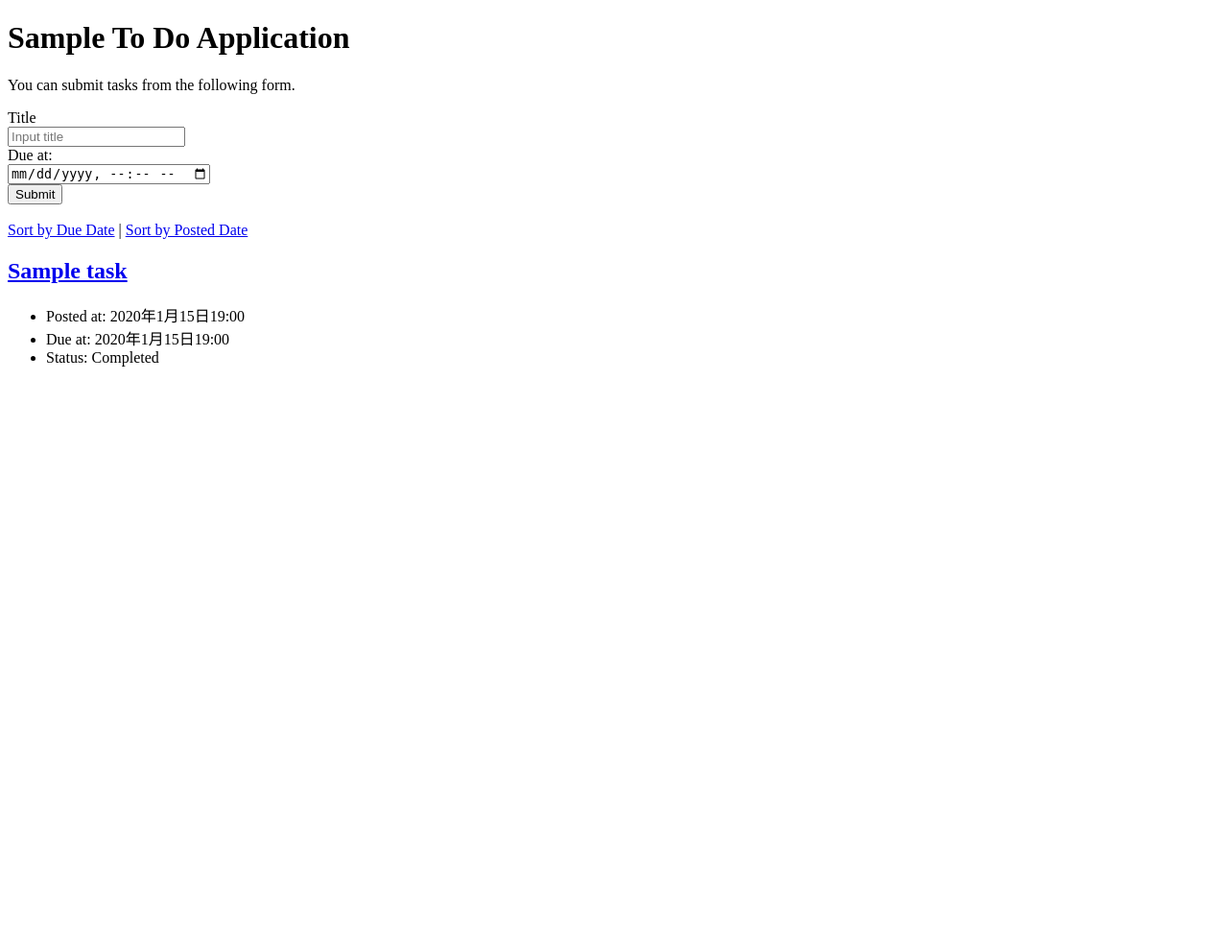
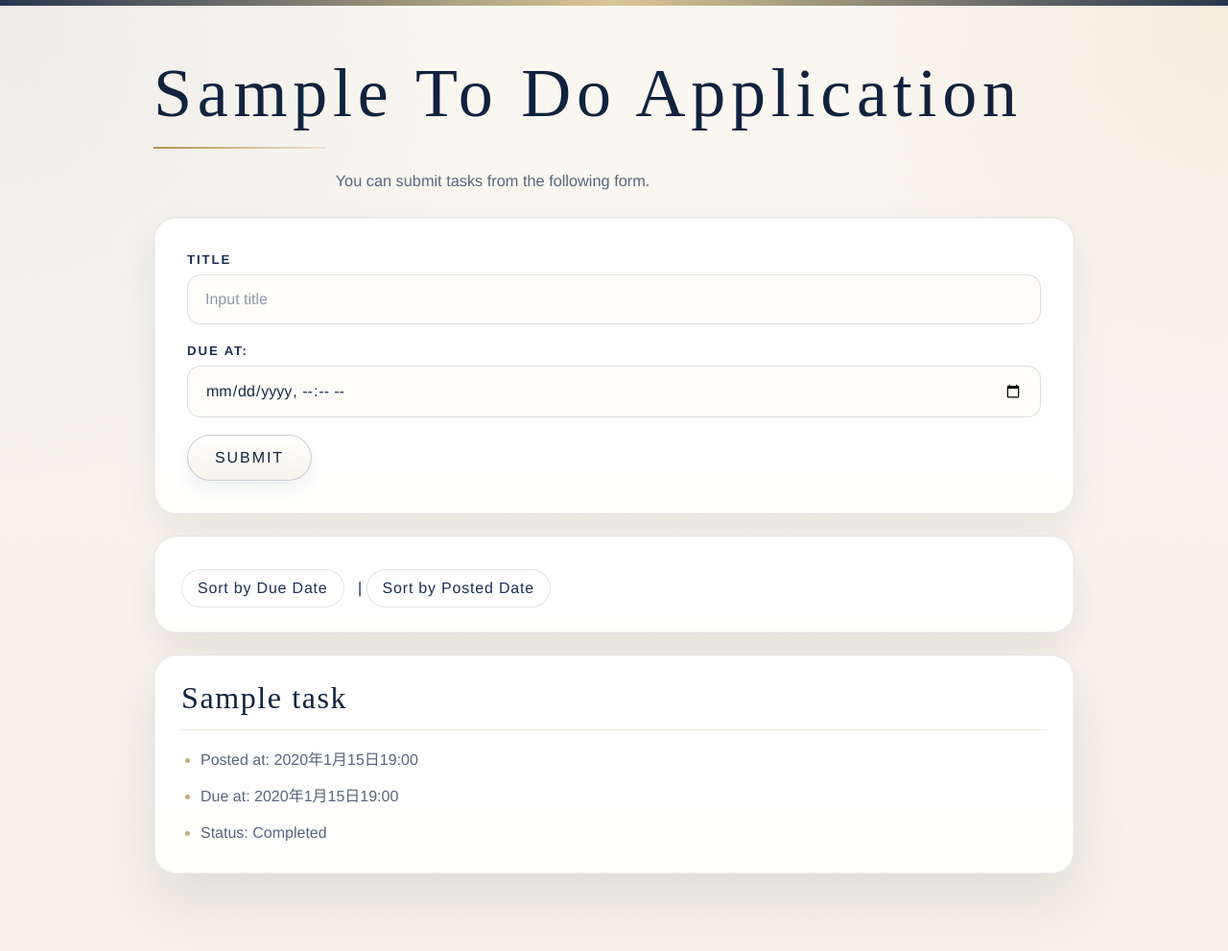
Before and after one commit to s1f102402697/django-test-exercise, a Django app: page / in a window 1280 px wide. Shown: the whole page at 96% size. Before the commit the page ends 382 px from the top, so only its background shows below. Run offline with Django 5.2, Linux system fonts and the light colour scheme; tables that the repository leaves empty hold one stand-in row (values such as "Sample post").

Commit message:
style: add shared todo page styling

```diff
--- /dev/null
+++ b/todo/static/todo/style.css
@@ -0,0 +1,310 @@
+:root {
+  --bg: #f6f1e8;
+  --bg-soft: #fbf8f2;
+  --surface: rgba(255, 255, 255, 0.94);
+  --surface-strong: #ffffff;
+  --line: rgba(23, 42, 74, 0.12);
+  --line-strong: rgba(23, 42, 74, 0.22);
+  --text-main: #16294a;
+  --text-subtle: #58657c;
+  --navy: #1b3054;
+  --navy-deep: #10223e;
+  --gold: #b69249;
+  --gold-soft: #d8c08a;
+  --shadow-soft: 0 18px 40px rgba(20, 37, 64, 0.08);
+  --shadow-card: 0 24px 60px rgba(20, 37, 64, 0.1);
+}
+
+* {
+  box-sizing: border-box;
+}
+
+html {
+  min-height: 100%;
+}
+
+body {
+  margin: 0;
+  min-height: 100vh;
+  padding: 56px 24px 80px;
+  display: flex;
+  flex-direction: column;
+  align-items: center;
+  gap: 22px;
+  color: var(--text-main);
+  background:
+    radial-gradient(circle at top right, rgba(214, 194, 150, 0.2), transparent 26%),
+    radial-gradient(circle at top left, rgba(27, 48, 84, 0.06), transparent 32%),
+    linear-gradient(180deg, var(--bg-soft), var(--bg));
+  font-family:
+    "Helvetica Neue", "Avenir Next", "Hiragino Sans", "Yu Gothic", sans-serif;
+  font-weight: 400;
+}
+
+body::before {
+  content: "";
+  position: fixed;
+  top: 0;
+  left: 0;
+  right: 0;
+  height: 6px;
+  background: linear-gradient(90deg, var(--navy-deep), var(--gold-soft), var(--navy-deep));
+  opacity: 0.9;
+}
+
+body > * {
+  width: min(960px, 100%);
+}
+
+h1,
+h2 {
+  margin: 0;
+  color: var(--navy-deep);
+  font-family:
+    "Times New Roman", "Hiragino Mincho ProN", "Yu Mincho", serif;
+  line-height: 1.15;
+}
+
+h1 {
+  position: relative;
+  padding-bottom: 16px;
+  font-size: clamp(2.5rem, 6vw, 4.5rem);
+  font-weight: 500;
+  letter-spacing: 0.08em;
+}
+
+h1::after {
+  content: "";
+  position: absolute;
+  left: 0;
+  bottom: 0;
+  width: min(180px, 28vw);
+  height: 2px;
+  background: linear-gradient(90deg, var(--gold), rgba(182, 146, 73, 0.15));
+}
+
+h2 {
+  font-size: clamp(1.35rem, 3.2vw, 2rem);
+  font-weight: 500;
+  letter-spacing: 0.05em;
+}
+
+p {
+  margin: -4px 0 0;
+  max-width: 64ch;
+  color: var(--text-subtle);
+  font-size: 1.02rem;
+  line-height: 1.9;
+  font-weight: 400;
+}
+
+form,
+body > div:not(.text),
+body > ul,
+.text {
+  position: relative;
+  background: linear-gradient(180deg, var(--surface-strong), var(--surface));
+  border: 1px solid var(--line);
+  border-radius: 24px;
+  box-shadow: var(--shadow-soft);
+}
+
+form {
+  padding: 34px;
+}
+
+body > div:not(.text),
+body > ul,
+.text {
+  padding: 26px 28px;
+}
+
+form::before,
+body > div:not(.text)::before,
+body > ul::before,
+.text::before {
+  content: "";
+  position: absolute;
+  inset: 0;
+  border-radius: inherit;
+  border: 1px solid rgba(182, 146, 73, 0.08);
+  pointer-events: none;
+}
+
+form > div + div {
+  margin-top: 18px;
+}
+
+label {
+  display: inline-block;
+  margin-bottom: 8px;
+  color: var(--navy);
+  font-size: 0.83rem;
+  font-weight: 600;
+  letter-spacing: 0.14em;
+  text-transform: uppercase;
+}
+
+input {
+  width: 100%;
+  padding: 16px 18px;
+  border: 1px solid rgba(23, 42, 74, 0.14);
+  border-radius: 14px;
+  outline: none;
+  color: var(--text-main);
+  background: #fffdf9;
+  box-shadow: inset 0 1px 0 rgba(255, 255, 255, 0.85);
+  font: inherit;
+  transition:
+    border-color 160ms ease,
+    box-shadow 160ms ease,
+    background-color 160ms ease;
+}
+
+input::placeholder {
+  color: #8f97a7;
+}
+
+input:focus {
+  border-color: rgba(182, 146, 73, 0.42);
+  background: #ffffff;
+  box-shadow:
+    0 0 0 4px rgba(182, 146, 73, 0.1),
+    0 10px 24px rgba(20, 37, 64, 0.06);
+}
+
+button,
+a {
+  transition:
+    color 160ms ease,
+    border-color 160ms ease,
+    background-color 160ms ease,
+    box-shadow 160ms ease,
+    transform 160ms ease;
+}
+
+button {
+  appearance: none;
+  padding: 14px 28px;
+  border: 1px solid rgba(27, 48, 84, 0.22);
+  border-radius: 999px;
+  color: var(--navy-deep);
+  background: linear-gradient(180deg, rgba(255, 255, 255, 0.96), rgba(247, 243, 235, 0.96));
+  box-shadow: 0 10px 20px rgba(20, 37, 64, 0.06);
+  font: inherit;
+  font-weight: 500;
+  letter-spacing: 0.12em;
+  text-transform: uppercase;
+  cursor: pointer;
+}
+
+button:hover,
+button:focus-visible {
+  transform: translateY(-1px);
+  border-color: rgba(182, 146, 73, 0.42);
+  background: linear-gradient(180deg, rgba(255, 255, 255, 1), rgba(242, 237, 227, 1));
+  box-shadow:
+    0 14px 28px rgba(20, 37, 64, 0.08),
+    inset 0 0 0 1px rgba(216, 192, 138, 0.14);
+}
+
+a {
+  color: var(--navy);
+  text-decoration: none;
+}
+
+a:hover,
+a:focus-visible {
+  color: var(--gold);
+}
+
+body > div:not(.text) > a {
+  display: inline-flex;
+  align-items: center;
+  justify-content: center;
+  margin: 8px 10px 0 0;
+  padding: 10px 16px;
+  border: 1px solid var(--line);
+  border-radius: 999px;
+  background: rgba(255, 255, 255, 0.82);
+  font-weight: 500;
+  letter-spacing: 0.05em;
+}
+
+body > div:not(.text) > a:hover,
+body > div:not(.text) > a:focus-visible {
+  border-color: rgba(182, 146, 73, 0.38);
+  box-shadow: 0 10px 22px rgba(20, 37, 64, 0.08);
+}
+
+.text {
+  margin-top: 0;
+  box-shadow: var(--shadow-card);
+}
+
+.text + .text {
+  margin-top: 18px;
+}
+
+.text h2 {
+  margin-bottom: 16px;
+  padding-bottom: 14px;
+  border-bottom: 1px solid rgba(182, 146, 73, 0.18);
+}
+
+.text h2 a {
+  color: var(--navy-deep);
+}
+
+.text h2 a:hover,
+.text h2 a:focus-visible {
+  color: var(--gold);
+}
+
+ul {
+  margin: 0;
+  padding-left: 1.25rem;
+}
+
+li {
+  color: var(--text-subtle);
+  line-height: 1.9;
+  font-weight: 400;
+}
+
+li::marker {
+  color: rgba(182, 146, 73, 0.75);
+}
+
+li + li {
+  margin-top: 8px;
+}
+
+br {
+  display: none;
+}
+
+@media (max-width: 720px) {
+  body {
+    padding: 36px 16px 56px;
+    gap: 18px;
+  }
+
+  form,
+  body > div:not(.text),
+  body > ul,
+  .text {
+    padding: 22px 20px;
+    border-radius: 20px;
+  }
+
+  button,
+  body > div:not(.text) > a {
+    width: 100%;
+    justify-content: center;
+  }
+
+  body > div:not(.text) > a {
+    margin-right: 0;
+  }
+}
--- a/todo/templates/todo/detail.html
+++ b/todo/templates/todo/detail.html
@@ -5,6 +5,7 @@
     <title>To Do Application</title>
     <meta charset="UTF-8" />
     <meta name="author" content="INIAD" />
+    <link rel="stylesheet" href="{% static 'todo/style.css' %}" />
   </head>
 
   <body>
--- a/todo/templates/todo/edit.html
+++ b/todo/templates/todo/edit.html
@@ -6,6 +6,7 @@
     <title>To Do Application</title>
     <meta charset="UTF-8">
     <meta name="author" content="INIAD">
+    <link rel="stylesheet" href="{% static 'todo/style.css' %}">
   </head>
 
   <body>
--- a/todo/templates/todo/index.html
+++ b/todo/templates/todo/index.html
@@ -5,6 +5,7 @@
     <title>To Do Application</title>
     <meta charset="UTF-8" />
     <meta name="author" content="INIAD" />
+    <link rel="stylesheet" href="{% static 'todo/style.css' %}" />
   </head>
 
   <body>
```
